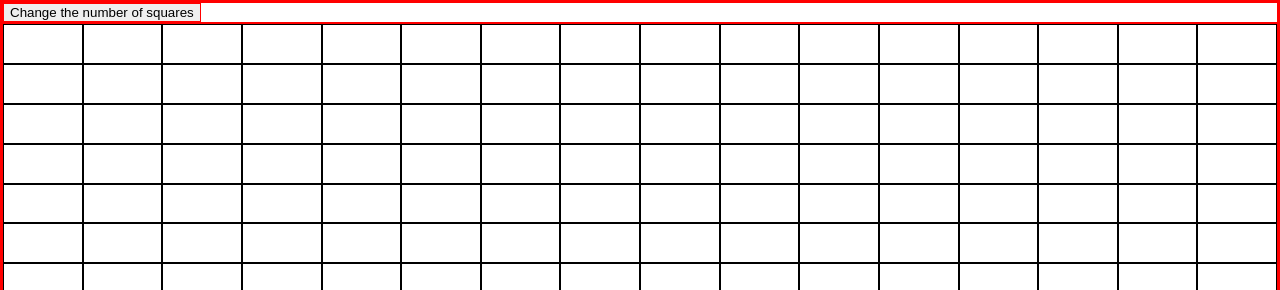
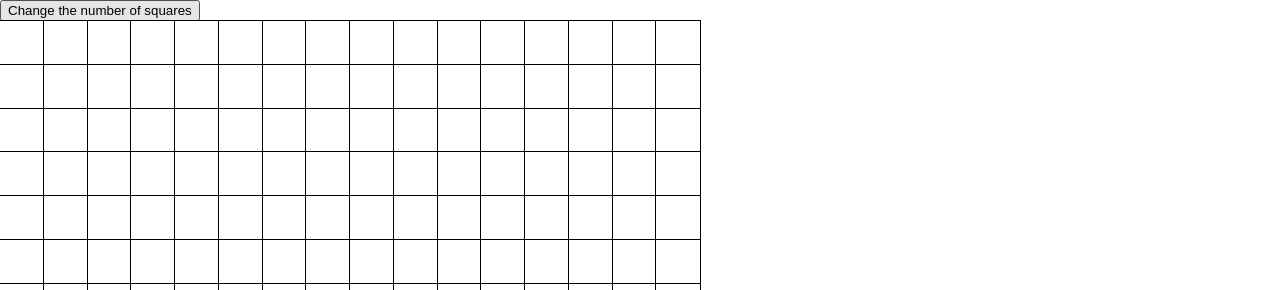
Before and after one commit to diarmuiddelmas/etch, a plain HTML site: page index.html in a window 1280 px wide. Shown: the top 290 px of the page. Drawn offline with Linux system fonts and the light colour scheme.

Commit message:
Etch a Sketch: Fix so that total number of pix els remains same. Re-prompt if input not a number or not between 1 and 100

```diff
--- a/index.js
+++ b/index.js
@@ -25,7 +25,12 @@ createGrid(rows);
 
 button.addEventListener("click", () => {
 
-let input = parseInt(prompt("Enter the number of squares per side"),);
+let input = parseInt(prompt("Enter the number of squares per side"),10);
+
+while (Number.isNaN(input) || input > 100 || input < 1) {
+input = parseInt(prompt("Please enter a number between 1 and 100:"), 10);
+}
+
 rows = input;
 document.documentElement.style.setProperty("--rows", rows);
 
--- a/style.css
+++ b/style.css
@@ -1,11 +1,10 @@
 
-/* Box sizing rules */
 *,
 *::before,
 *::after {
   box-sizing: border-box;
   margin:0;
-  border:1px solid red;
+  /* border:1px solid red; */
 }
 
 div.button {
@@ -17,16 +16,15 @@ div.container {
     display: flex;
     flex-wrap: wrap;
     justify-content:center;
-    min-width: calc(40px*var(--rows));
-    min-height: calc(40px*var(--rows));
+    width: 700px;
+    height: 700px;
 
 }
 
 div.square {
 
-    flex:1;
     flex-basis: calc(100%/var(--rows));
     background-color: white;
-    border:0.5px solid black;
+    outline: 1px solid black;
 
 }
```
